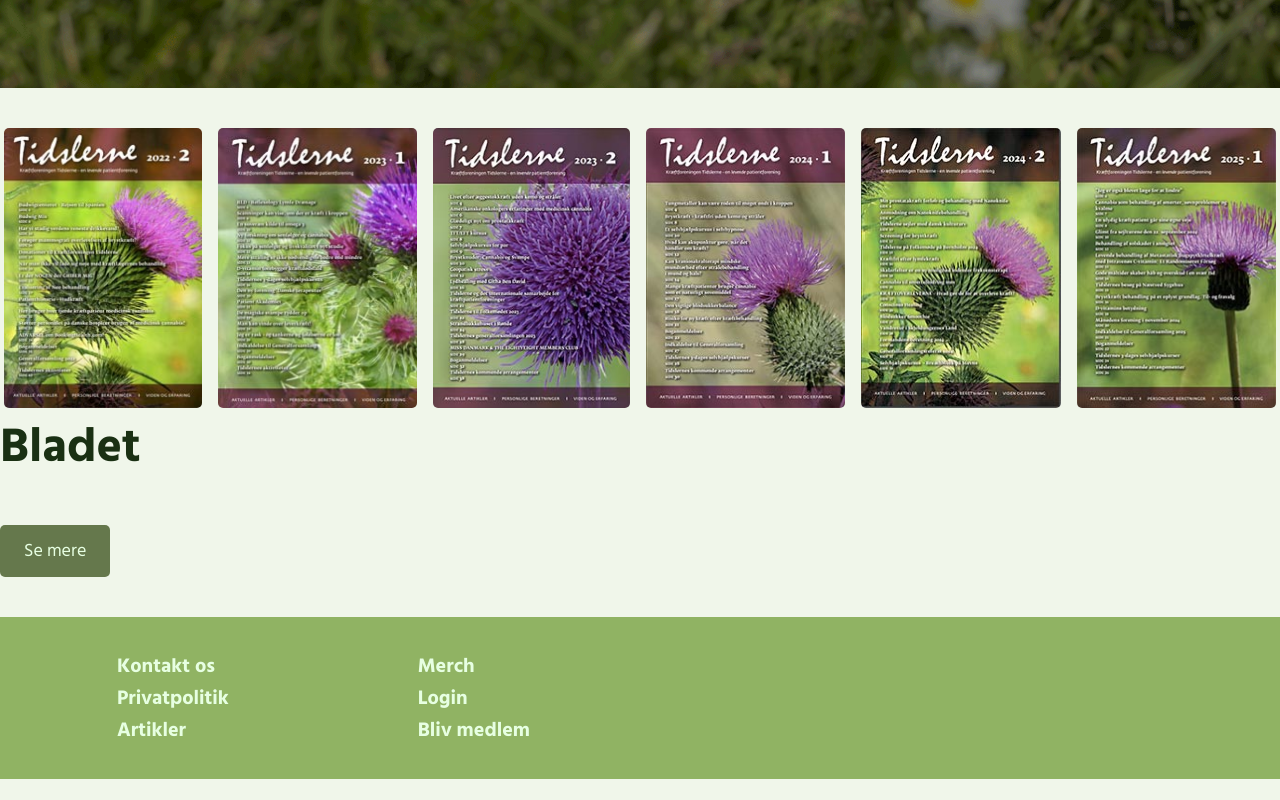
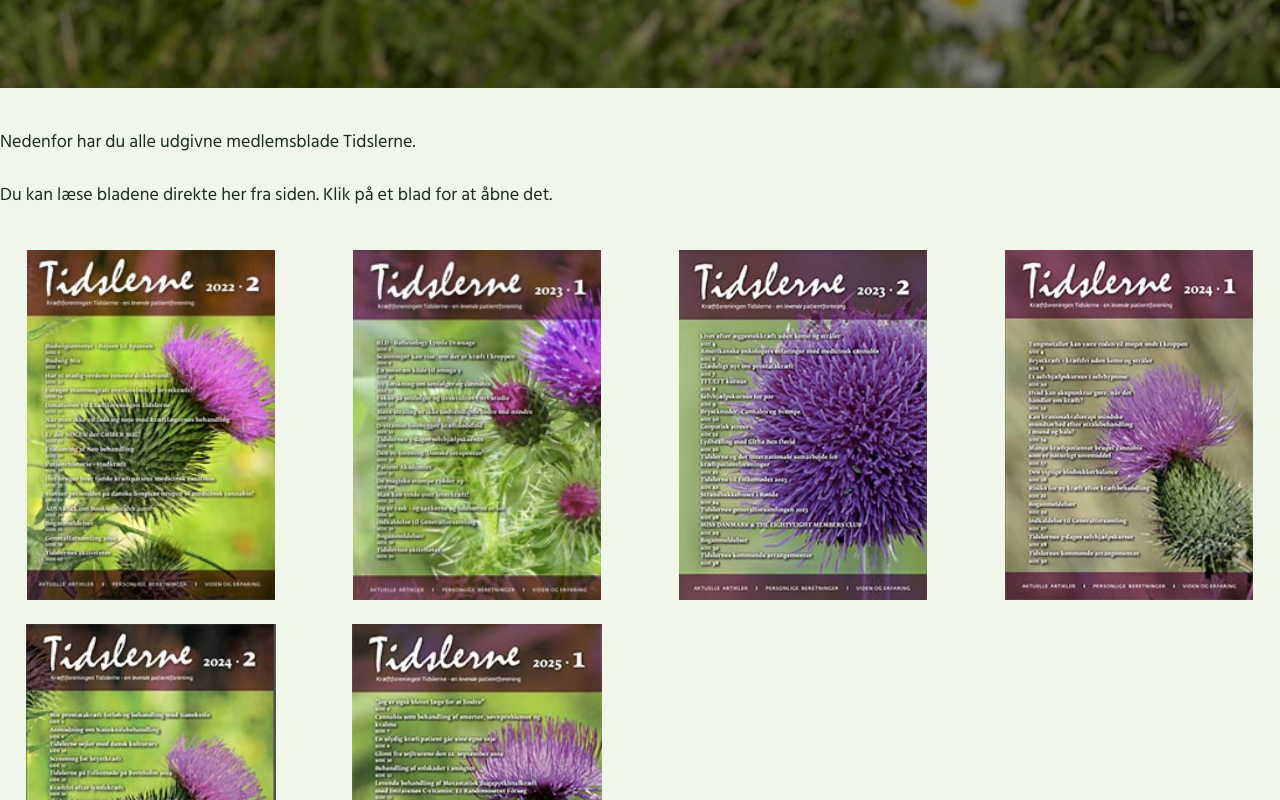
Before and after one commit to LunaDamm/tidslerne-frfr, a Vue app: page /bladet in a window 1280 px wide. Shown: the part 800-1600 px from the top of the page. Before the commit the page ends 1579 px from the top, so only its background shows below. Built offline with nearby package versions, Linux system fonts and the light colour scheme.

Commit message:
Update BladetView.vue

```diff
--- a/src/views/BladetView.vue
+++ b/src/views/BladetView.vue
@@ -18,39 +18,55 @@ console.log(bladet);
     <!-- Tekst -->
     <div class="relative z-10 container mx-auto px-4 text-center">
       <h1 class="text-light-green font-headline font-bold text-[64px] pt-75">
-        Bladet Tidslerne
+        Bladet 'Tidslerne'
       </h1>
     </div>
   </div>
 
   <div class="p-5"></div>
 
-   <!-- artikel = blad
-        artikler = bladet-->
+  <p class="text-dark-green text-[18px]">Nedenfor har du alle udgivne medlemsblade Tidslerne.</p>
+  <br></br>
+  <p class="text-dark-green text-[18px]">Du kan læse bladene direkte her fra siden. Klik på et blad for at åbne det.</p>
 
-    <div>
-    <div class="flex flex-wrap">
-          <!-- repeat blad thumbnail -->
-          <div class="flex flex-wrap w-full gap-4 justify-center">
-            <a :href="blad.pdf" class="w-3./12" v-for="blad in bladet" :key="blad.id">
-              <img :src="blad.thumbnail" alt="{{ blad.name }} thumbnail" class="h-70 w-full object-cover rounded-[5px]" />
-              <p class="text-2xl">{{ blad.name }}</p>
-              <p>{{ blad.description }}</p>
-            </a>
-          </div>
-        </div>
-  </div>
+<div class="p-5"></div>
+
+<div class="grid grid-cols-2 md:grid-cols-4 gap-6">
+  <a
+    v-for="blad in bladet"
+    :key="blad.id"
+    :href="blad.pdf"
+    class="block transform transition duration-300 hover:scale-[1.02] hover:shadow-lg rounded-lg"
+  >
+    <img
+      :src="blad.thumbnail"
+      :alt="blad.name + ' thumbnail'"
+      class="w-full object-contain rounded-[5px] max-h-[220px] md:max-h-[260px] lg:max-h-[350px] transition duration-300 hover:scale-105"
+    />
+    <p class="text-2xl mt-2 font-semibold text-center">{{ blad.name }}</p>
+    <p class="text-center">{{ blad.description }}</p>
+  </a>
+</div>
+
+
+
+
+
+
+
+
 
    <!-- BLAD SLUT HER -->
 
 
-  <h1 class="text-dark-green font-bold text-[48px]">Bladet</h1>
 
   <div class="p-5"></div>
 
+<div class="w-full flex justify-center mt-10">
   <button class="bg-button-green text-light-green px-6 py-3 rounded-[5px] text-lg">
     Se mere
   </button>
+</div>
 
 
   <div class="p-5"></div>
```
